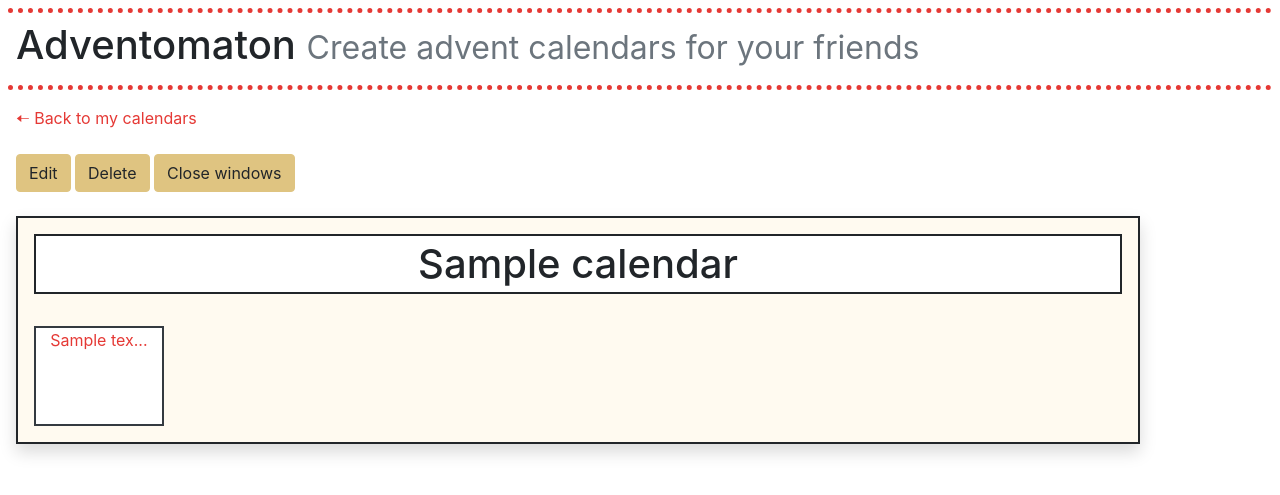
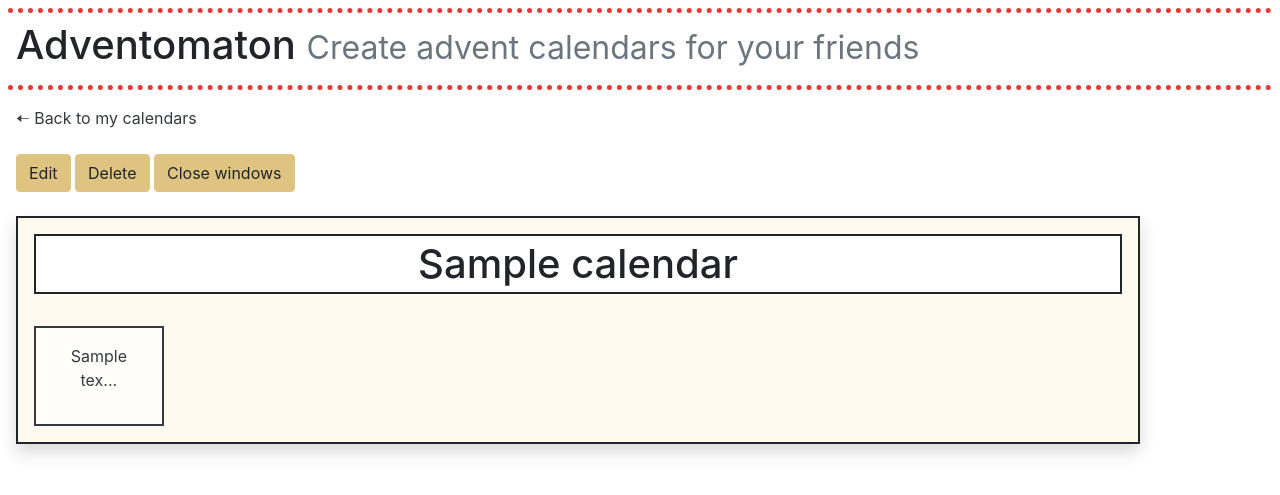
Before and after one commit to gvarab/advents4friends, a Django app: page /calendar/1/?doorsOpen=True in a window 1280 px wide. Shown: the top 495 px of the page. Run offline with Django 3.2, Linux system fonts and the light colour scheme; tables that the repository leaves empty hold one stand-in row (values such as "Sample post"); some libraries are stand-ins or nearby versions.

Commit message:
improve centering and change links colors

```diff
--- a/adventcalendar/templates/adventcalendar/calendar_detail.html
+++ b/adventcalendar/templates/adventcalendar/calendar_detail.html
@@ -2,7 +2,7 @@
 {% load static %}
 
 {% block back %}
-    <a href={% url 'calendar_list' %}>&#129056; Back to my calendars</a>
+    <a class="text-dark" href={% url 'calendar_list' %}>&#129056; Back to my calendars</a>
 {% endblock %}
 
 {% block buttons %}
--- a/adventcalendar/templates/adventcalendar/calendar_list.html
+++ b/adventcalendar/templates/adventcalendar/calendar_list.html
@@ -4,7 +4,7 @@
     <h2>Calendars</h2>
     <ul>
         {% for calendar in object_list %}
-            <li><a href="{% url 'calendar_detail' pk=calendar.pk %}">{{ calendar.name }}</a></li>
+            <li><a class="text-dark" href="{% url 'calendar_detail' pk=calendar.pk %}">{{ calendar.name }}</a></li>
         {% endfor %}
     </ul>
     <p>
--- a/adventcalendar/templates/adventcalendar/door_closed.html
+++ b/adventcalendar/templates/adventcalendar/door_closed.html
@@ -1,7 +1,9 @@
 <div class="p-3">
     <a href="{% url 'door_detail' pk=door.pk %}">
-        <div class="border-dark text-center door door-closed">
-            <p><h2>{{ door.number }}</h2></p>
+        <div class="border-dark door door-closed d-flex align-items-center">
+            <div class="container text-center">
+                <p><h2>{{ door.number }}</h2></p>
+            </div>
         </div>
     </a>
 </div>
--- a/adventcalendar/templates/adventcalendar/door_detail.html
+++ b/adventcalendar/templates/adventcalendar/door_detail.html
@@ -1,7 +1,7 @@
 {% extends "adventcalendar/calendar.html" %}
 
 {% block back %}
-    <a href={% url 'calendar_detail' pk=object.calendar.pk%}>&#129056; Back to {{ object.calendar.name }}</a>
+    <a class="text-dark" href={% url 'calendar_detail' pk=object.calendar.pk%}>&#129056; Back to {{ object.calendar.name }}</a>
 {% endblock %}
 
 {% block buttons %}
--- a/adventcalendar/templates/adventcalendar/door_open.html
+++ b/adventcalendar/templates/adventcalendar/door_open.html
@@ -1,7 +1,9 @@
 <div class="p-3">
-    <a href="{% url 'door_detail' pk=door.pk %}">
-        <div class="border-dark text-center door door-open">
-            <p>{{ door.short_content }}</p>
+    <a class="text-dark" href="{% url 'door_detail' pk=door.pk %}">
+        <div class="border-dark door door-closed d-flex align-items-center">
+            <div class="container text-center">
+                <p>{{ door.short_content }}</p>
+            </div>
         </div>
     </a>
 </div>
```
